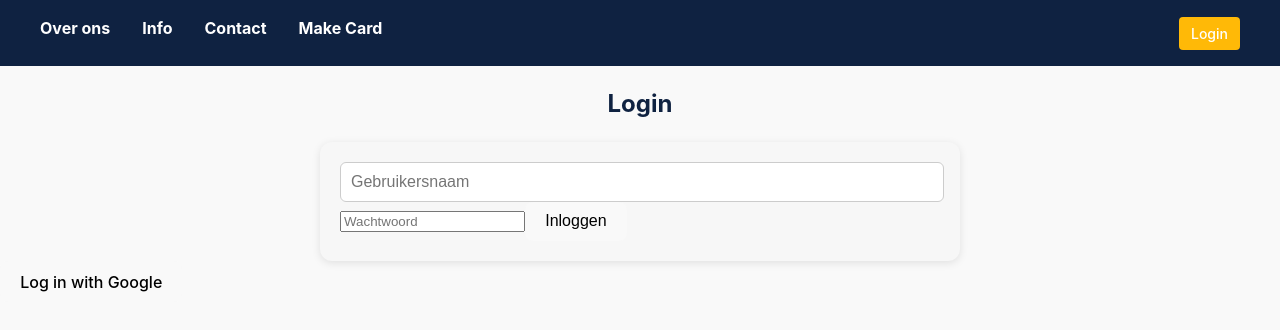
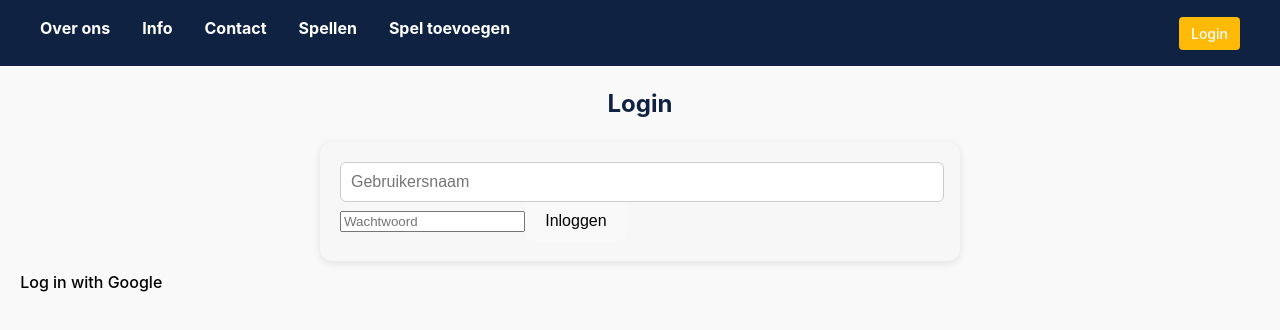
Before and after one commit to StanB78/Ladderzat, a React (Vite) app: page /login in a window 1280 px wide. Shown: the top 330 px of the page. Built offline with nearby package versions, Linux system fonts and the light colour scheme.

Commit message:
fixed header

```diff
--- a/src/components/Header.jsx
+++ b/src/components/Header.jsx
@@ -18,7 +18,8 @@ function Header() {
                         <li><Link to="/about">Over ons</Link></li>
                         <li><Link to="/info">Info</Link></li>
                         <li><Link to="/contact">Contact</Link></li>
-                        <li><Link to="/make-card">Make Card</Link></li>
+                        <li><Link to="/">Spellen</Link></li>
+                        <li><Link to="/make-card">Spel toevoegen</Link></li>
                     </ul>
                     <div className="auth-actions">
                         {isLoggedIn ? (
--- a/src/components/Login.jsx
+++ b/src/components/Login.jsx
@@ -15,7 +15,6 @@ function Login() {
         // Log user.
         console.log(result.user);
 
-        // User is logged in. Sent to homepage.
         navigate("/profile");
       })
       .catch((error) => {
```
